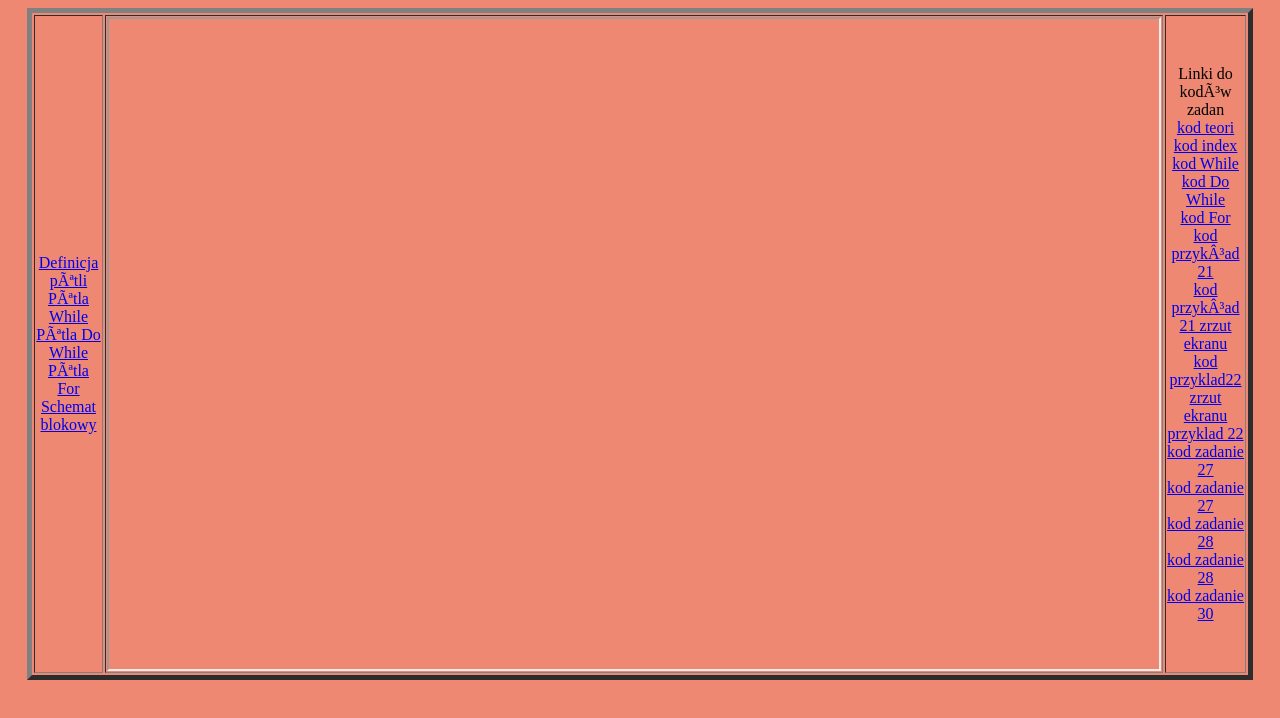
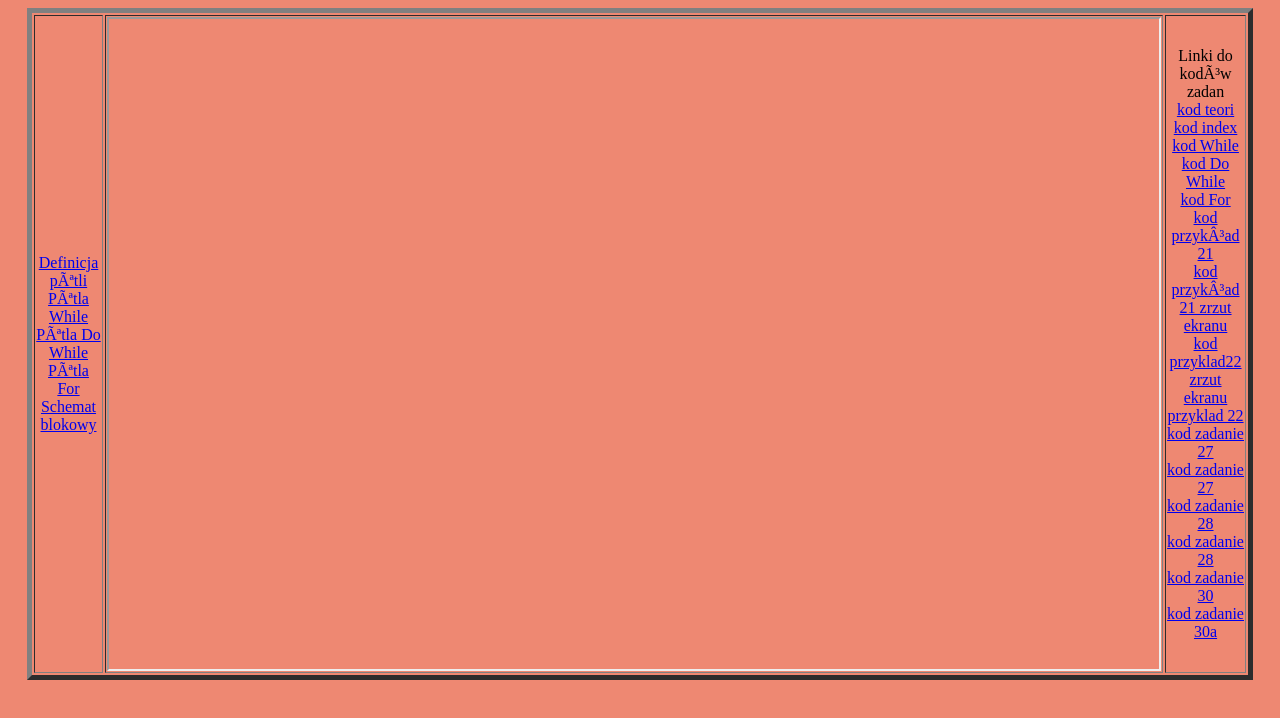
Before and after one commit to anatoliy2137/zadanies, a plain HTML site: page index.html in a window 1280 px wide. Drawn offline with Linux system fonts and the light colour scheme.

Commit message:
Update index.html

```diff
--- a/index.html
+++ b/index.html
@@ -35,6 +35,7 @@ Linki do kodów zadan <br>
 <a href="zadanie28-kod.html" target="strony">kod zadanie 28</a> <br>
 <a href="zadanie28-kod_zrzut.html" target="strony">kod zadanie 28</a> <br>
 <a href="zad30.html" target="strony">kod zadanie 30</a> <br>
+<a href="zad30a.html" target="strony">kod zadanie 30a</a> <br>
 
 
 </td>
```
